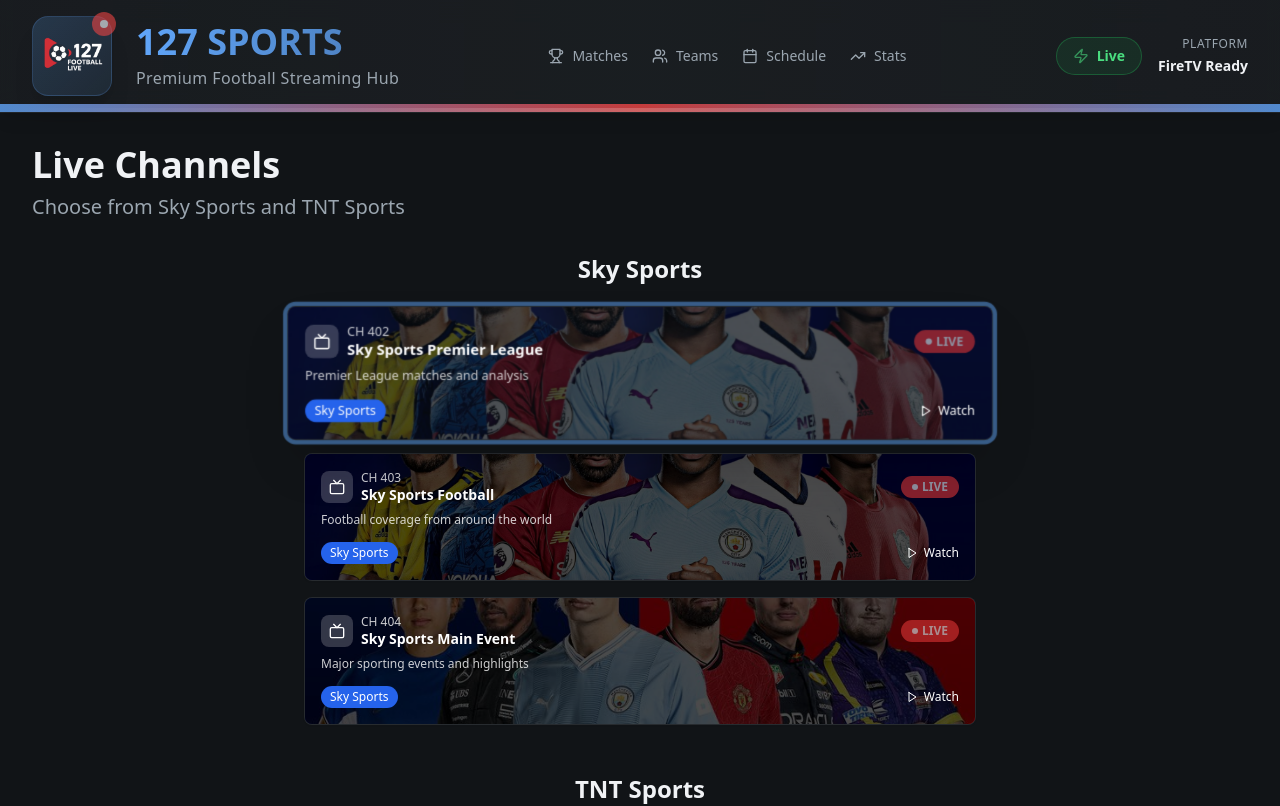
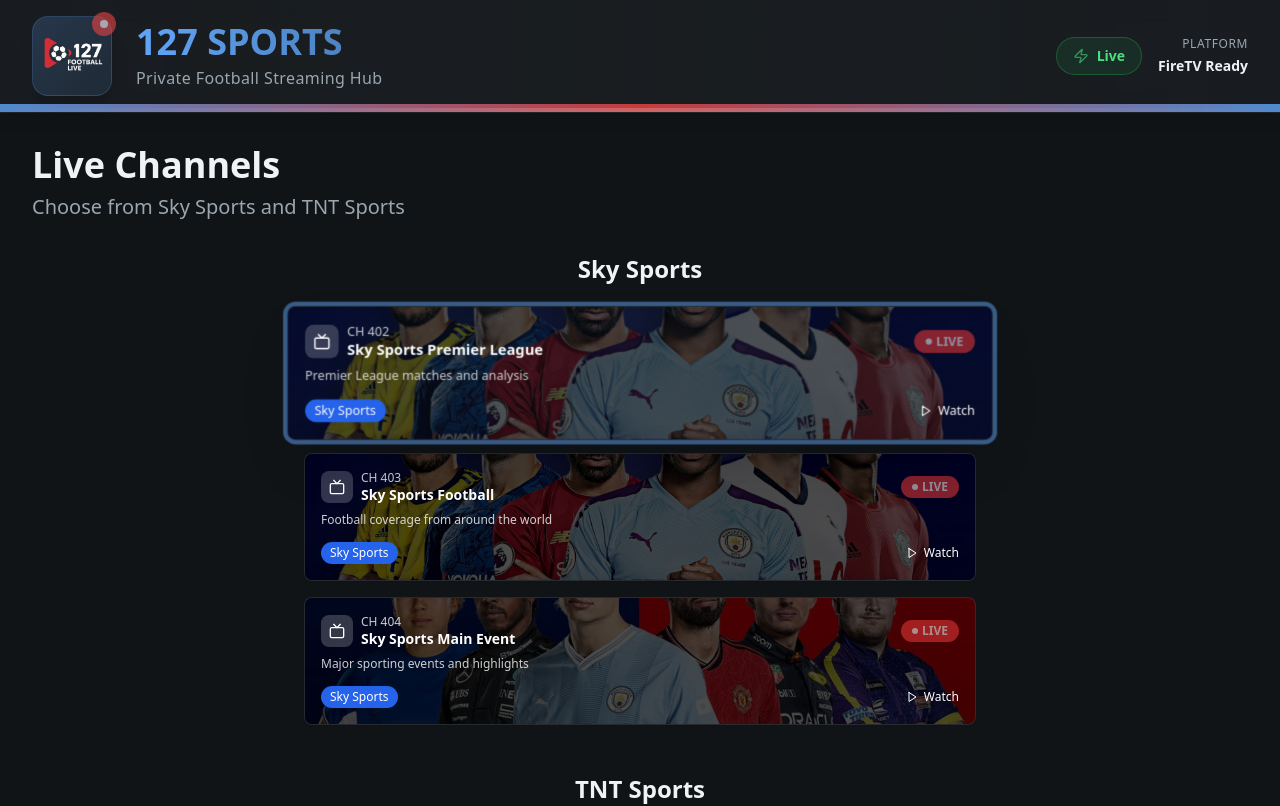
Before and after one commit to SomebodySomewhere952/sky-sport-stream-hub, a React (Vite) app: page / in a window 1280 px wide. Shown: the top 806 px of the page. Built offline with nearby package versions, Linux system fonts and the light colour scheme.

Commit message:
Rename header and remove buttons
Rename "Premium Football Streaming Hub" to "Private Football Streaming Hub" in the header. Remove the "Matches", "Teams", "Schedule", and "Stats" buttons from the navigation.

```diff
--- a/src/components/ui/tv-header.tsx
+++ b/src/components/ui/tv-header.tsx
@@ -1,5 +1,5 @@
 import { Badge } from "@/components/ui/badge";
-import { Zap, Trophy, Users, Calendar, TrendingUp } from "lucide-react";
+import { Zap } from "lucide-react";
 
 export function TvHeader() {
   return (
@@ -21,32 +21,11 @@ export function TvHeader() {
                 127 SPORTS
               </h1>
               <p className="text-muted-foreground font-medium tracking-wide">
-                Premium Football Streaming Hub
+                Private Football Streaming Hub
               </p>
             </div>
           </div>
 
-          {/* Sports Navigation */}
-          <div className="hidden lg:flex items-center gap-8">
-            <div className="flex items-center gap-6 text-sm font-medium">
-              <div className="flex items-center gap-2 text-muted-foreground hover:text-primary transition-colors cursor-pointer">
-                <Trophy className="w-4 h-4" />
-                <span>Matches</span>
-              </div>
-              <div className="flex items-center gap-2 text-muted-foreground hover:text-primary transition-colors cursor-pointer">
-                <Users className="w-4 h-4" />
-                <span>Teams</span>
-              </div>
-              <div className="flex items-center gap-2 text-muted-foreground hover:text-primary transition-colors cursor-pointer">
-                <Calendar className="w-4 h-4" />
-                <span>Schedule</span>
-              </div>
-              <div className="flex items-center gap-2 text-muted-foreground hover:text-primary transition-colors cursor-pointer">
-                <TrendingUp className="w-4 h-4" />
-                <span>Stats</span>
-              </div>
-            </div>
-          </div>
 
           {/* Status indicators */}
           <div className="flex items-center gap-4">
```
